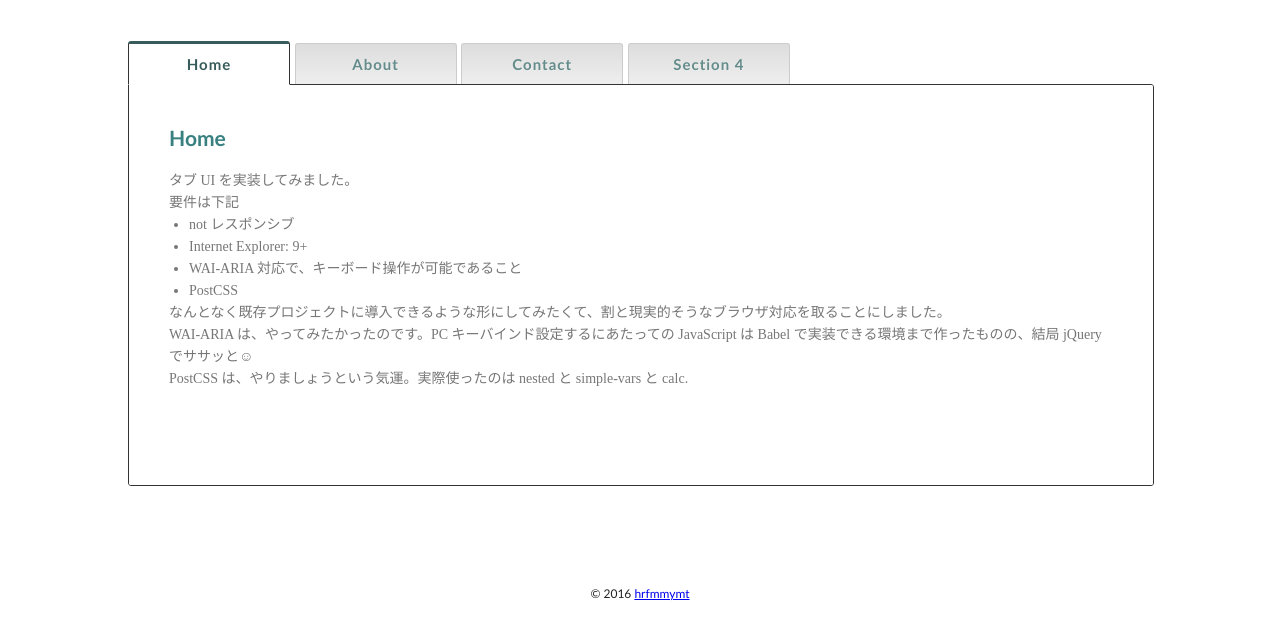
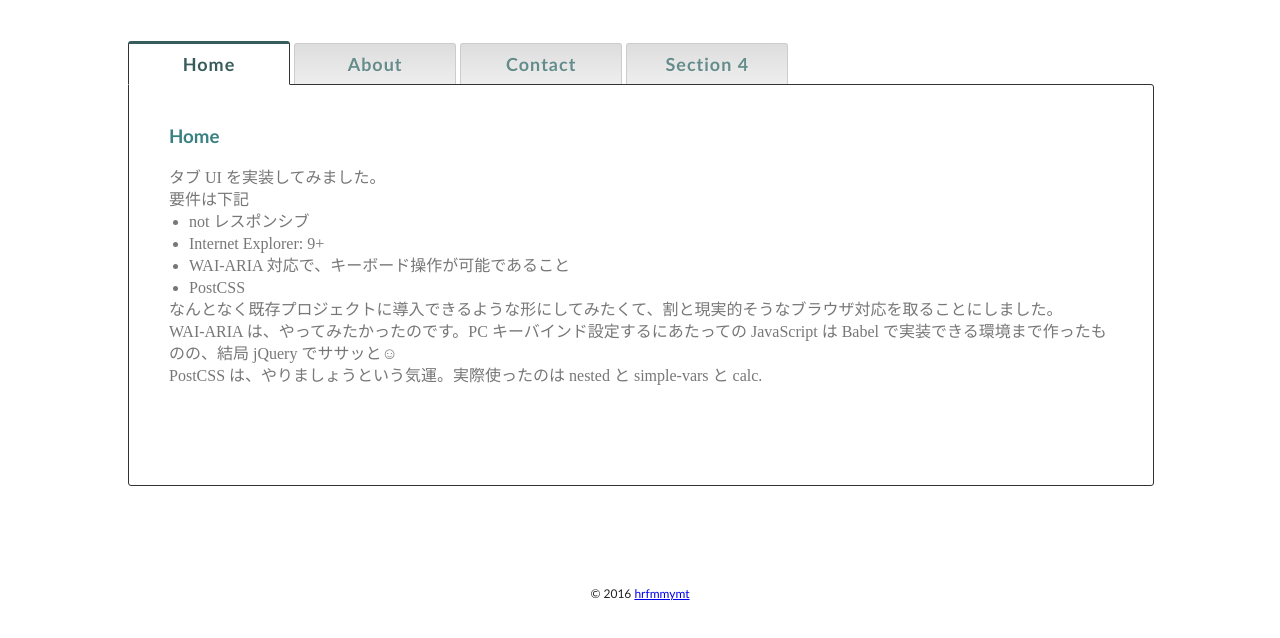
Before and after one commit to hrfmmymt/tab-test, a website: page index.html in a window 1280 px wide. Drawn offline with nearby package versions, Linux system fonts and the light colour scheme.

Commit message:
ch font size.

```diff
--- a/index.html
+++ b/index.html
@@ -52,7 +52,6 @@
       <div id="section4" class="content__panel" aria-labelledby="tab4" role="tabpanel" aria-hidden="true">
         <h3 class="content__title">Tab4</h3>
         <p>余ったアアアアアアア</p>
-        <iframe width="560" height="315" src="https://www.youtube.com/embed/CY5qE36_TtA" frameborder="0" allowfullscreen></iframe>
       </div>
 
     </div>
--- a/src/cssnext/style.css
+++ b/src/cssnext/style.css
@@ -1,5 +1,5 @@
 :root {
-  --font-stack: 18px  Futura,Trebuchet MS,Arial,sans-serif;
+  --font-stack: 16px  Futura,Trebuchet MS,Arial,sans-serif;
   --bg-color: #fff;
   --border-frame: 1px solid #333;
   --border-white: 1px solid #fff;
@@ -53,7 +53,7 @@
   height: calc(var(--std-px-amount) * 2);
   padding: 0 20px;
 
-  font-size: 15px;
+  font-size: 18px;
   font-weight: bold;
   color: #648c8b;
   line-height: calc(var(--std-px-amount) * 2);
@@ -149,7 +149,7 @@
   & p,
   & ul,
   & a {
-    font-size: 14px;
+    font-size: 16px;
     line-height: 22px;
     text-align: left;
     color: #777;
```
Also changed, not shown: dist/css/style.css, 1 other file.
